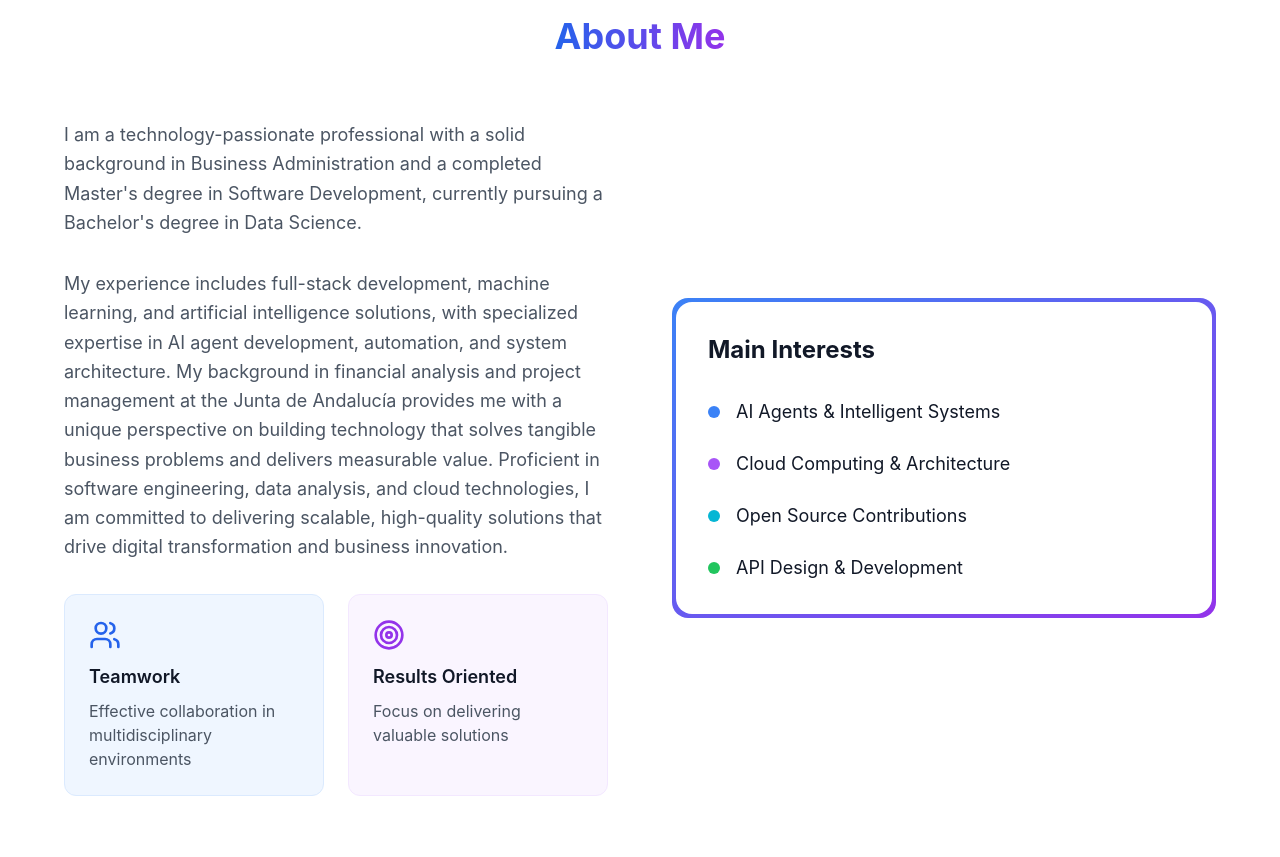
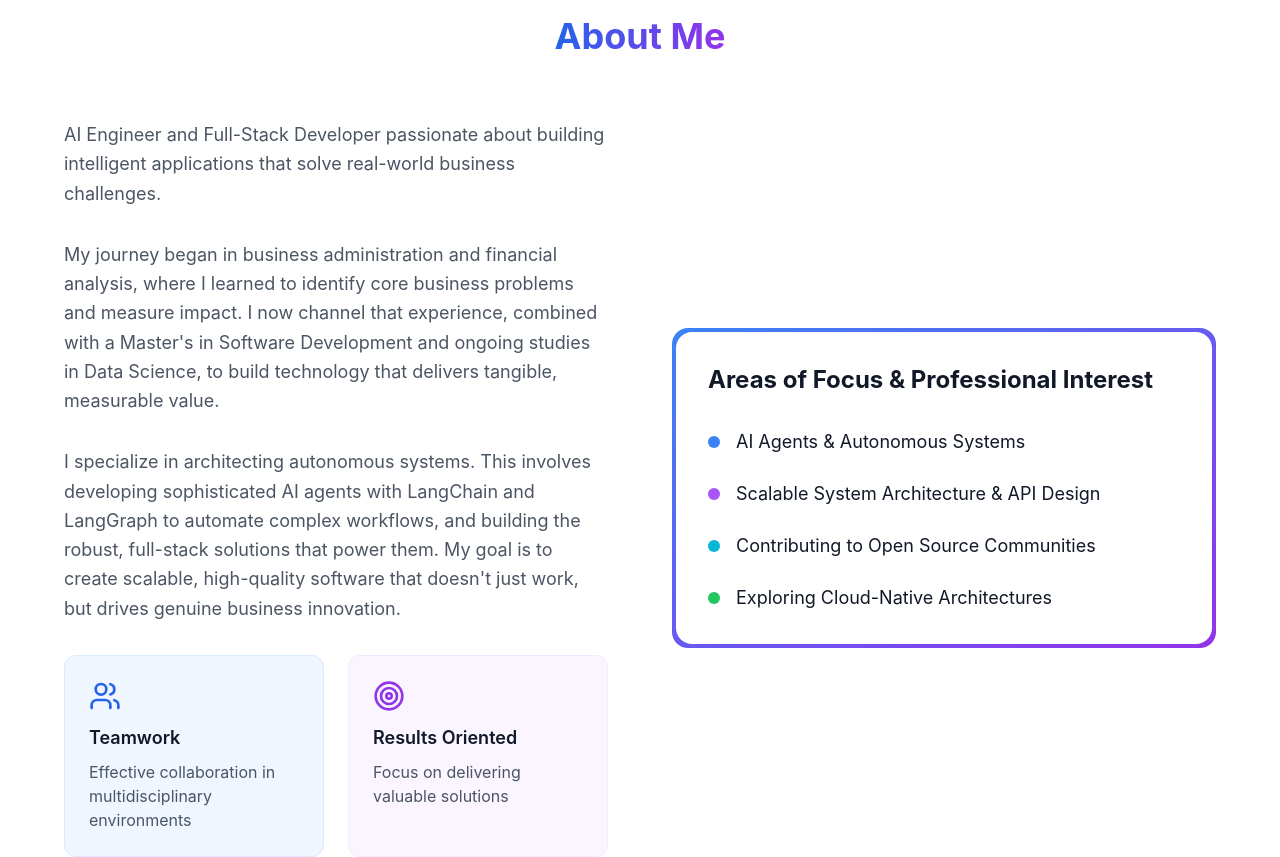
Before and after one commit to gmartincor/Guillermo-portfolio, a React (Create React App) app: page / in a window 1280 px wide. Shown: the part 880-1737 px from the top of the page. Built offline with nearby package versions, Linux system fonts and the light colour scheme; the HTML template or start-up script is replaced by a standard one.

Commit message:
Update About Me section with new professional description

```diff
--- a/src/components/About/About.js
+++ b/src/components/About/About.js
@@ -14,17 +14,15 @@ const About = () => {
         <div className="grid md:grid-cols-2 gap-16 items-center">
           <div className="space-y-8">
             <p className="text-lg text-gray-600 dark:text-gray-400 leading-relaxed">
-              I am a technology-passionate professional with a solid background in
-              Business Administration and a completed Master's degree in Software Development,
-              currently pursuing a Bachelor's degree in Data Science.
+              AI Engineer and Full-Stack Developer passionate about building intelligent applications that solve real-world business challenges.
             </p>
 
             <p className="text-lg text-gray-600 dark:text-gray-400 leading-relaxed">
-              My experience includes full-stack development, machine learning, and artificial intelligence solutions,
-              with specialized expertise in AI agent development, automation, and system architecture.
-              My background in financial analysis and project management at the Junta de Andalucía provides me with a unique perspective on building technology that solves tangible business problems and delivers measurable value.
-              Proficient in software engineering, data analysis, and cloud technologies,
-              I am committed to delivering scalable, high-quality solutions that drive digital transformation and business innovation.
+              My journey began in business administration and financial analysis, where I learned to identify core business problems and measure impact. I now channel that experience, combined with a Master's in Software Development and ongoing studies in Data Science, to build technology that delivers tangible, measurable value.
+            </p>
+
+            <p className="text-lg text-gray-600 dark:text-gray-400 leading-relaxed">
+              I specialize in architecting autonomous systems. This involves developing sophisticated AI agents with LangChain and LangGraph to automate complex workflows, and building the robust, full-stack solutions that power them. My goal is to create scalable, high-quality software that doesn't just work, but drives genuine business innovation.
             </p>
 
             <div className="grid grid-cols-1 sm:grid-cols-2 gap-6 mt-12">
@@ -48,23 +46,23 @@ const About = () => {
           <div className="relative">
             <div className="bg-gradient-to-br from-blue-500 to-purple-600 p-1 rounded-2xl">
               <div className="bg-white dark:bg-gray-900 p-8 rounded-2xl">
-                <h3 className="text-2xl font-bold mb-8">Main Interests</h3>
+                <h3 className="text-2xl font-bold mb-8">Areas of Focus & Professional Interest</h3>
                 <div className="space-y-6">
                   <div className="flex items-center gap-4">
                     <div className="w-3 h-3 bg-blue-500 rounded-full"></div>
-                    <span className="text-lg">AI Agents & Intelligent Systems</span>
+                    <span className="text-lg">AI Agents & Autonomous Systems</span>
                   </div>
                   <div className="flex items-center gap-4">
                     <div className="w-3 h-3 bg-purple-500 rounded-full"></div>
-                    <span className="text-lg">Cloud Computing & Architecture</span>
+                    <span className="text-lg">Scalable System Architecture & API Design</span>
                   </div>
                   <div className="flex items-center gap-4">
                     <div className="w-3 h-3 bg-cyan-500 rounded-full"></div>
-                    <span className="text-lg">Open Source Contributions</span>
+                    <span className="text-lg">Contributing to Open Source Communities</span>
                   </div>
                   <div className="flex items-center gap-4">
                     <div className="w-3 h-3 bg-green-500 rounded-full"></div>
-                    <span className="text-lg">API Design & Development</span>
+                    <span className="text-lg">Exploring Cloud-Native Architectures</span>
                   </div>
                 </div>
               </div>
--- a/src/components/Education/Education.js
+++ b/src/components/Education/Education.js
@@ -25,7 +25,7 @@ const Education = () => {
                 </div>
               </div>
               <p className="text-gray-600 dark:text-gray-400 leading-relaxed">
-                Web and mobile application development with modern technologies
+                Foundational training in software architecture, end-to-end application development, and modern engineering practices. Emphasis on creating scalable, high-quality solutions from design to deployment.
               </p>
             </div>
           </div>
@@ -43,7 +43,7 @@ const Education = () => {
                 </div>
               </div>
               <p className="text-gray-600 dark:text-gray-400 leading-relaxed">
-                Data analysis, machine learning and advanced statistics
+                Deepening my expertise in Artificial Intelligence and Machine Learning. Focusing on predictive modeling, advanced statistical analysis, and data-driven strategies to build intelligent systems.
               </p>
             </div>
           </div>
```
